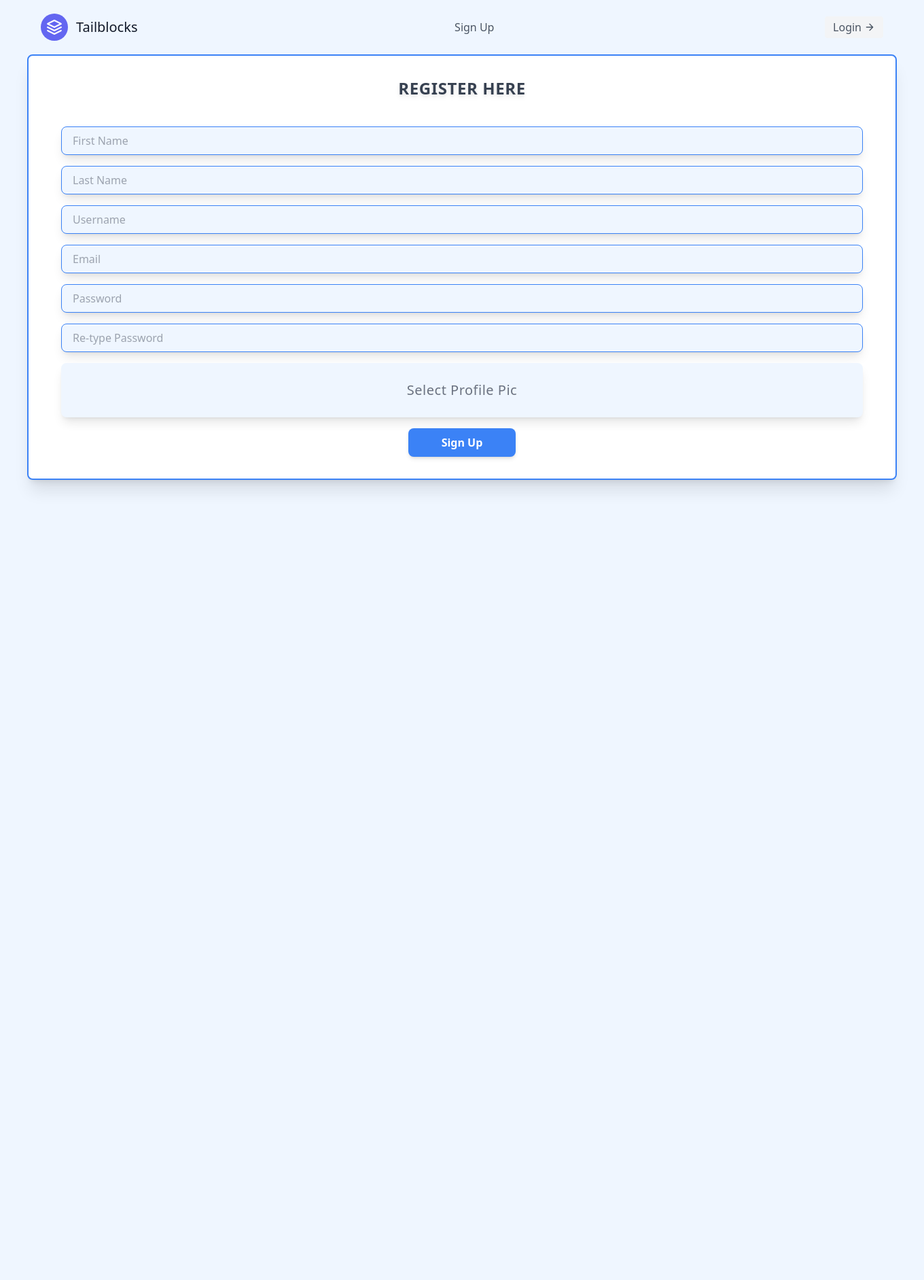
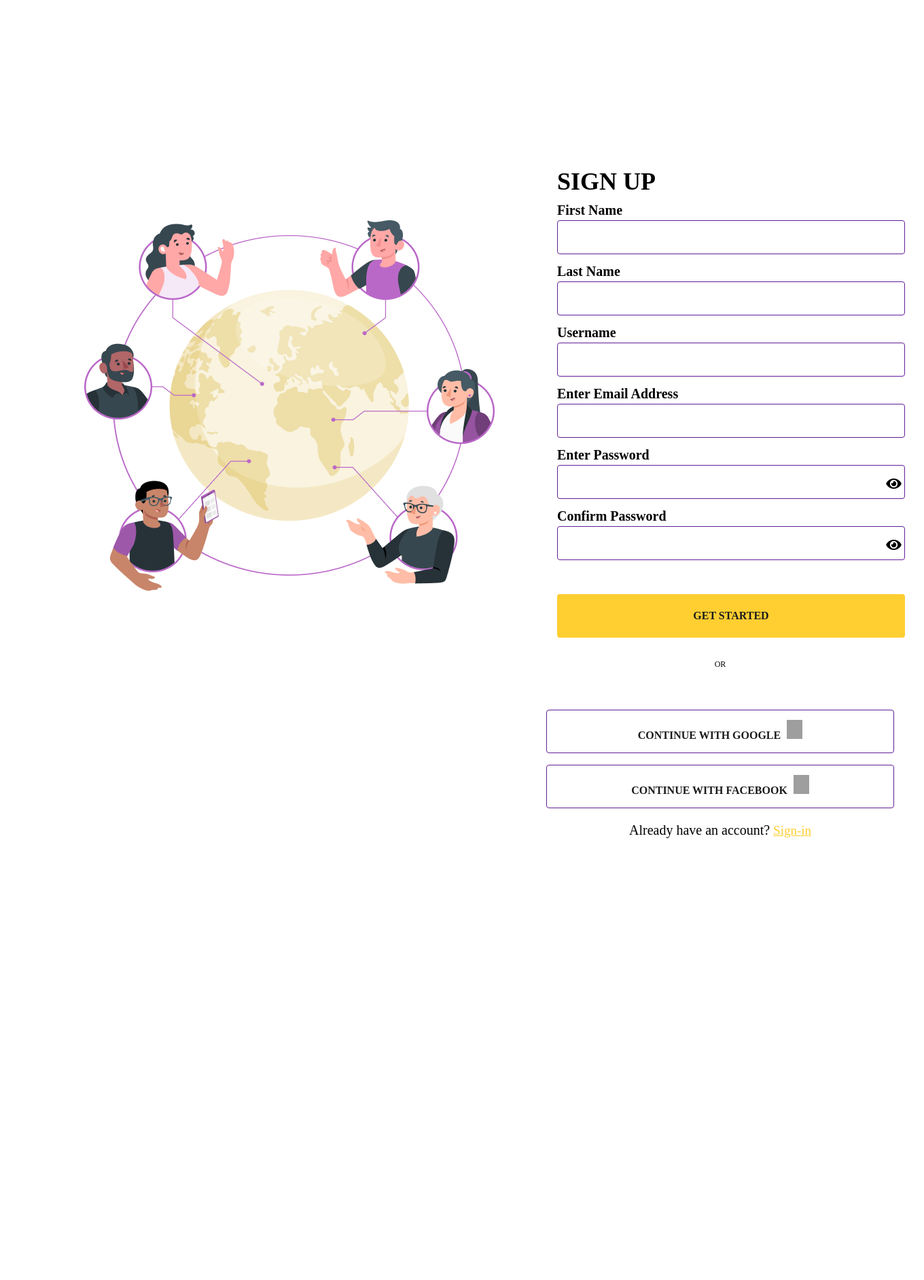
Before and after one commit to zuri-training/Team-65-Favicon-gen, a Django app: page /accounts/signup/ in a window 1360 px wide. Shown: the whole page at 68% size. Before the commit the page ends 721 px from the top, so only its background shows below. Run offline with Django 4.2, Linux system fonts and the light colour scheme; parts of the project's set-up code (start-up, migrations or seed data) failed here and were passed over; some libraries are stand-ins or nearby versions; grey boxes are pictures that could not be loaded.

Commit message:
sign-up-done

```diff
--- a/favicon_gen/favicon_gen/settings.py
+++ b/favicon_gen/favicon_gen/settings.py
@@ -157,6 +157,9 @@ USE_TZ = True
 # https://docs.djangoproject.com/en/4.0/howto/static-files/
 
 STATIC_URL = 'static/'
+STATICFILES_DIRS = [
+    os.path.join(BASE_DIR, 'static')
+]
 
 # Default primary key field type
 # https://docs.djangoproject.com/en/4.0/ref/settings/#default-auto-field
--- /dev/null
+++ b/favicon_gen/static/css/signup.css
@@ -0,0 +1,207 @@
+* {
+       box-sizing: border-box;
+       margin: 0;
+       padding: 0;
+       font-family: 'Manrope';
+     }
+     body{
+       position: relative;
+       width: 100%;
+       height: 1883px;
+       background-color: #fff;
+       Font-size: 16px;
+       display: flex;
+       align-items: center;
+       flex-wrap: wrap;
+     }
+
+     .grid{
+
+       display: flex;
+       gap: 70px;
+       margin: auto;
+       align-items: center;
+       justify-content: center;
+
+     }
+
+
+
+     .left img{
+       position: absolute;
+       width: 610px;
+       height: 545px;
+       top: 324px;
+       left: 124px;
+
+     }
+
+
+
+     .right{
+     display: flex;
+     flex-direction: column;
+
+     }
+
+     .login-container{
+     position: absolute;
+     left: 804px;
+     top: 224px;
+     }
+
+     h1{
+       font-family: 'Manrope';
+       font-style: normal;
+       font-weight: 700;
+       font-size: 36px;
+       line-height: 54px;
+     }
+
+
+
+
+     .login-form{
+       width: 512px;
+       height: 820px;
+       margin: 0 auto;
+       padding: 1rem;
+       background: #ffffff;
+     }
+     .form-input{
+       background: #ffffff;
+       padding: 8px;
+       width: 512px;
+       height: 50px;
+       border-radius: 4px;
+       border: 1px solid #611E97;
+       left: 0%;
+       top: 29.17%;
+       bottom: 8.33%;
+       margin-bottom: 10px;
+       font-size: 20px;
+     }
+     #message {
+       display:none;
+       background: #f1f1f1;
+       color: #000;
+       position: relative;
+       padding: 20px;
+       margin-top: 10px;
+     }
+
+     #message p {
+       padding: 10px 35px;
+       font-size: 18px;
+     }
+
+     /* Add a green text color and a checkmark when the requirements are right */
+     .valid {
+       color: green;
+     }
+
+     .valid:before {
+       position: relative;
+       left: -35px;
+       content: "&#10004;";
+     }
+
+     /* Add a red text color and an "x" icon when the requirements are wrong */
+     .invalid {
+       color: red;
+     }
+
+     .invalid:before {
+       position: relative;
+       left: -35px;
+       content: "&#10006;";
+     }
+     .field-icon{
+       float: right;
+       margin-right: -28px;
+       margin-top: -42px;
+       position: relative;
+       z-index: 2;
+     }
+
+     label{
+       font-family: 'Manrope';
+       font-style: normal;
+       font-weight: 700;
+       font-size: 20px;
+       line-height: 30px;
+     }
+     .or{
+       text-align: center;
+     }
+     .or p{
+       height: 24px;
+       font-family: 'Manrope';
+       font-style: normal;
+       font-weight: 400;
+       font-size: 12px;
+       line-height: 24px;
+       margin: 27px auto;
+     }
+
+     .form-button-one,
+     .form-button-two{
+       color: #1B1B1B;
+       cursor: pointer;
+       padding: 10px;
+       width: 512px;
+       height: 64px;
+       left: 804px;
+       top: 984px;
+       border-radius: 4px;
+     }
+     .form-button-one{
+       background-color: #FFCE31;
+       border: none;
+       font-family: 'Manrope';
+       font-style: normal;
+       font-weight: 700;
+       font-size: 16px;
+       line-height: 24px;
+       margin-top: 40px;
+     }
+     .btn-1{
+       display: flex;
+       justify-content: center;
+       align-items: center;
+       margin-bottom: 17px;
+       width: 512px;
+     }
+     .form-button-two{
+       background-color: #ffffff;
+       border:1px solid #611E97;
+       text-align: center;
+       font-family: 'Manrope';
+       font-style: normal;
+       font-weight: 700;
+       font-size: 16px;
+       line-height: 24px;
+     }
+     .form-button-two img{
+       width: 28px;
+       height: 28px;
+       padding-left: 5px;
+     }
+
+
+     .form-footer{
+       height: 30px;
+       text-align: center;
+       font-family: 'Manrope';
+       font-style: normal;
+       font-weight: 400;
+       font-size: 20px;
+       line-height: 30px;
+       left: 214px;
+       top: 1065px;
+     }
+     .form-footer a{
+       color: #4787F3;
+       text-decoration-line: underline;
+
+     }
--- a/favicon_gen/templates/accounts/signup.html
+++ b/favicon_gen/templates/accounts/signup.html
@@ -1,17 +1,140 @@
-{% extends 'base.html' %}
-{% block content %}
-    <div class="px-12 py-8 bg-white rounded-lg shadow-xl border-2 border-blue-500">
-        <h1 class="text-2xl text-gray-700 text-center font-bold mb-6 uppercase tracking-wide drop-shadow-md">Register here</h1>
-        <form action="" method="post" class="flex flex-col space-y-4 items-center" enctype="multipart/form-data">
-            {% csrf_token %}
-            <input type="text" name="first_name" placeholder="First Name" class="bg-blue-50 border border-blue-500 rounded-lg shadow-lg w-full px-4 py-2 text-gray-700 transition-all duration-300 hover:scale-105">
-            <input type="text" name="last_name" placeholder="Last Name" class="bg-blue-50 border border-blue-500 rounded-lg shadow-lg w-full px-4 py-2 text-gray-700 transition-all duration-300 hover:scale-105">
-            <input type="text" name="username" placeholder="Username" class="bg-blue-50 border border-blue-500 rounded-lg shadow-lg w-full px-4 py-2 text-gray-700 transition-all duration-300 hover:scale-105">
-            <input type="email" name="email" placeholder="Email" class="bg-blue-50 border border-blue-500 rounded-lg shadow-lg w-full px-4 py-2 text-gray-700 transition-all duration-300 hover:scale-105">
-            <input type="password" name="password1" placeholder="Password" class="bg-blue-50 border border-blue-500 rounded-lg shadow-lg w-full px-4 py-2 text-gray-700 transition-all duration-300 hover:scale-105">
-            <input type="password" name="password2" placeholder="Re-type Password" class="bg-blue-50 border border-blue-500 rounded-lg shadow-lg w-full px-4 py-2 text-gray-700 transition-all duration-300 hover:scale-105">
-            <label for="image" class="w-full h-20 bg-blue-50 rounded-lg shadow-lg flex items-center justify-center text-gray-500 text-xl text-center tracking-wide capitalize">select profile pic<input type="file" name="profile_pic" id="image" class="hidden"></label>
-            <button type="submit" class="px-12 py-2 bg-blue-500 border border-transparent rounded-lg text-white shadow-md mt-6 font-bold capitalize transition-all duration-300 hover:bg-white hover:border-blue-500 hover:text-blue-500">Sign up</button>
-        </form>
-    </div>
-{% endblock content %}
+{% load static %}
+{% load socialaccount %}
+{% providers_media_js %}
+
+<!DOCTYPE html>
+<html lang="en">
+	<head>
+		<meta charset="UTF-8" />
+		<meta http-equiv="X-UA-Compatible" content="IE=edge" />
+		<meta name="viewport" content="width=device-width, initial-scale=1.0" />
+		<link rel="stylesheet" href="{% static 'css/signup.css' %}" />
+		<link
+			rel="stylesheet"
+			href="https://cdnjs.cloudflare.com/ajax/libs/font-awesome/5.13.0/css/all.min.css"
+		/>
+		<title>Sign-Up Page</title>
+
+		<script>
+			var check = function () {
+				if (
+					document.getElementById("password").value ==
+					document.getElementById("confirm_password").value
+				) {
+					document.getElementById("message").style.color = "green";
+					document.getElementById("message").innerHTML = "matching";
+				} else {
+					document.getElementById("message").style.color = "red";
+					document.getElementById("message").innerHTML = "not matching";
+				}
+			};
+		</script>
+	</head>
+	<body>
+		<div class="grid">
+			<div class="left">
+				<img src="{% static 'images/signup/signup_aside-image.png' %}" alt="aside-image" />
+			</div>
+
+			<div class="right">
+				<div class="login-container">
+					<form class="login-form" action="" method="POST">
+                        {% csrf_token %}
+						<h1>SIGN UP</h1>
+						<label for="fullname"
+							>First Name
+							<input type="text" name="first_name" required="required" class="form-input" />
+						</label>
+
+                        <label for="fullname"
+							>Last Name
+							<input type="text" name="last_name" required="required" class="form-input" />
+						</label>
+
+						<label for="username"
+							>Username
+							<input type="text" name="username" required="required" class="form-input" />
+						</label>
+
+						<label for="email"
+							>Enter Email Address
+							<input type="email" name="email" required="required" class="form-input" />
+						</label>
+
+						<label for="password"
+							>Enter Password
+							<input
+								class="form-input"
+								type="password"
+								{% comment %} id="password" {% endcomment %}
+								name="password1"
+								onkeyup="check();"
+								pattern="(?=.*\d)(?=.*[a-z])(?=.*[A-Z]).{8,}"
+								title="Must contain at least one number and one uppercase and lowercase letter, and at least 8 or more characters"
+								required
+							/>
+							<span
+								toggle="#password-field"
+								class="fa fa-fw fa-eye field-icon toggle-password"
+							></span>
+						</label>
+
+						<label for="password"
+							>Confirm Password
+							<input
+								class="form-input"
+								type="password"
+								{% comment %} id="confirm_password" {% endcomment %}
+								name="password2"
+								onkeyup="check();"
+							/>
+							<span
+								toggle="#password-field"
+								class="fa fa-fw fa-eye field-icon toggle-password"
+							></span>
+							<span id="message"></span>
+						</label>
+
+						<div id="message">
+							<h3>Password must contain the following:</h3>
+							<p id="letter" class="invalid">A <b>lowercase</b> letter</p>
+							<p id="capital" class="invalid">
+								A <b>capital (uppercase)</b> letter
+							</p>
+							<p id="number" class="invalid">A <b>number</b></p>
+							<p id="length" class="invalid">Minimum <b>8 characters</b></p>
+						</div>
+
+						<div>
+							<button class="form-button-one" type="submit">GET STARTED</button>
+						</div>
+						<div class="or">
+							<p>OR</p>
+						</div>
+					</form>
+                    <div class="btn-1">
+                        <a href="{% provider_login_url 'google' %}">
+                            <button class="form-button-two">
+                                CONTINUE WITH GOOGLE
+                                <img src="{% static 'images/signup/google_icon.svg' %}" />
+                            </button>
+                        </a>
+                    </div>
+
+                    <div class="btn-1">
+                        <a href="{% provider_login_url "facebook" method="oauth2" %}">
+                            <button class="form-button-two">
+                                CONTINUE WITH FACEBOOK
+                                <img src="{% static 'images/signup/facebook_icon.svg' %}" />
+                            </button>
+                        </a>
+                    </div>
+
+                    <div class="form-footer">
+                        <p>Already have an account? <a style="color: #FFCE31; font-size: 19px; line-height: 24px;" href="{% url 'accounts:login' %}">Sign-in</a></p>
+                    </div>
+				</div>
+			</div>
+		</div>
+	</body>
+</html>
```
Also changed, not shown: favicon_gen/static/images/signup/facebook_icon.svg (added), favicon_gen/static/images/signup/google_icon.svg (added), favicon_gen/static/images/signup/signup_aside-image.png (added).
